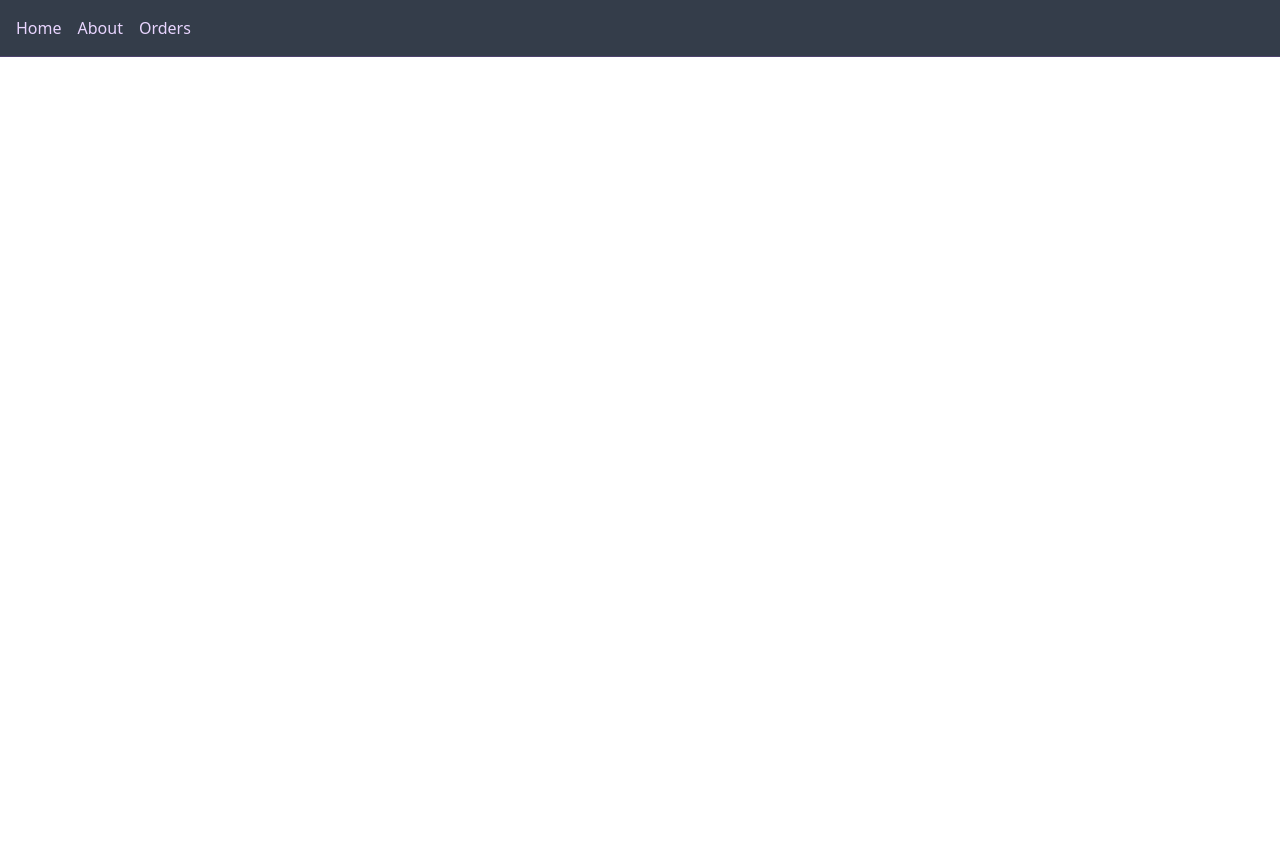
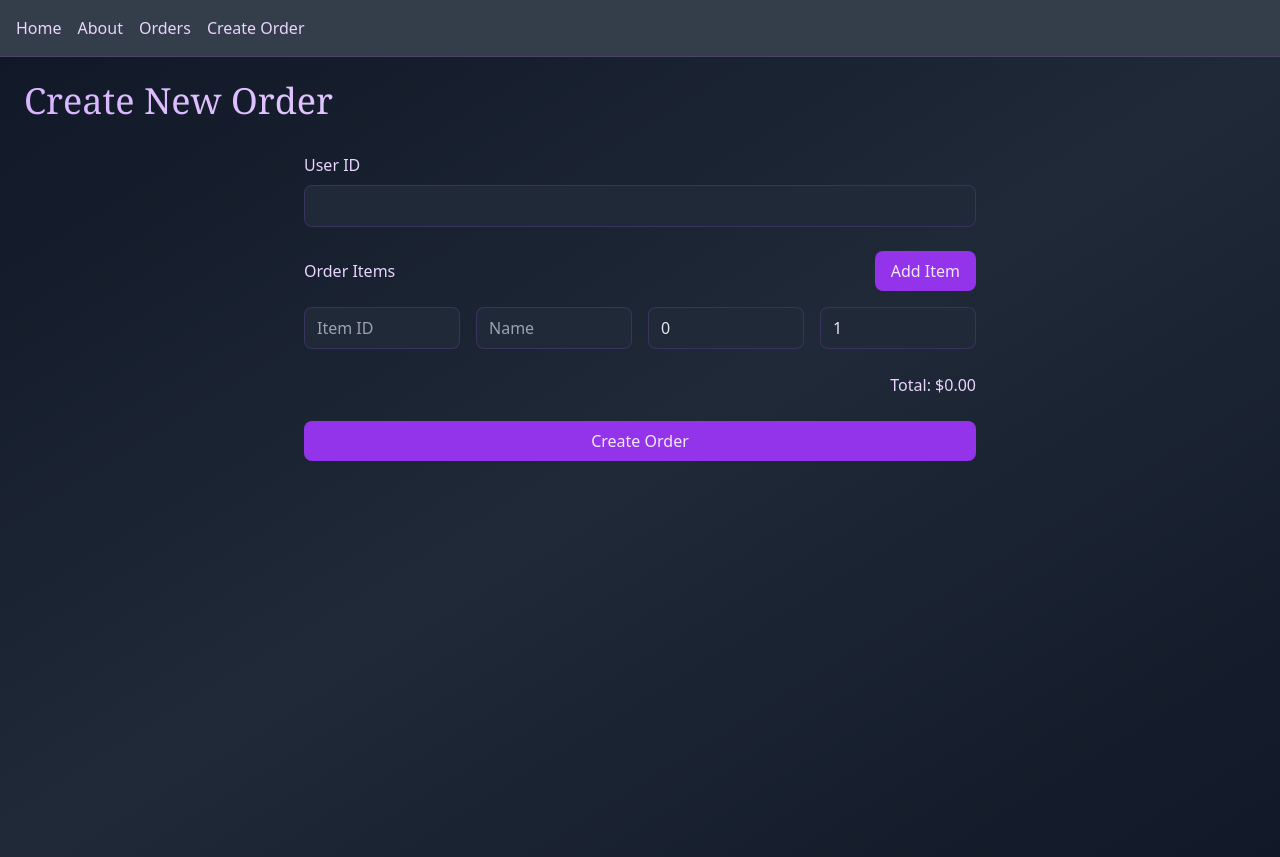
Before and after one commit to RashikShahjahan/ai-ecommerce, a React (Vite) app in the folder admin/frontend/: page /create-order in a window 1280 px wide. Before the commit this address had no page. Before the commit the page ends 800 px from the top, so only its background shows below. Built offline with nearby package versions, Linux system fonts and the light colour scheme.

Commit message:
✨ Feat: basic admin order page added

```diff
--- a/admin/frontend/src/App.tsx
+++ b/admin/frontend/src/App.tsx
@@ -2,6 +2,7 @@ import { BrowserRouter as Router, Routes, Route, Link } from 'react-router-dom';
 import Home from './pages/Home';
 import About from './pages/About';
 import Orders from './pages/OrderListing';
+import CreateOrder from './pages/CreateOrder';
 
 function App() {
   return (
@@ -9,13 +10,15 @@ function App() {
       <nav className="p-4 bg-gray-800/90 border-b border-purple-500/20">
         <Link to="/" className="mr-4 text-purple-200 hover:text-purple-100">Home</Link>
         <Link to="/about" className="mr-4 text-purple-200 hover:text-purple-100">About</Link>
-        <Link to="/orders" className="text-purple-200 hover:text-purple-100">Orders</Link>
+        <Link to="/orders" className="mr-4 text-purple-200 hover:text-purple-100">Orders</Link>
+        <Link to="/create-order" className="text-purple-200 hover:text-purple-100">Create Order</Link>
       </nav>
       <div>
         <Routes>
           <Route path="/" element={<Home />} />
           <Route path="/about" element={<About />} />
           <Route path="/orders" element={<Orders />} />
+          <Route path="/create-order" element={<CreateOrder />} />
         </Routes>
       </div>
     </Router>
--- /dev/null
+++ b/admin/frontend/src/pages/CreateOrder.tsx
@@ -0,0 +1,143 @@
+import { useState } from 'react';
+import axios from 'axios';
+import { useNavigate } from 'react-router-dom';
+
+interface OrderItem {
+    id: string;
+    name: string;
+    price: number;
+    quantity: number;
+}
+
+function CreateOrder() {
+    const navigate = useNavigate();
+    const [userId, setUserId] = useState('');
+    const [items, setItems] = useState<OrderItem[]>([
+        { id: '', name: '', price: 0, quantity: 1 }
+    ]);
+    const [loading, setLoading] = useState(false);
+    const [error, setError] = useState<string | null>(null);
+
+    const calculateTotal = () => {
+        return items.reduce((sum, item) => sum + (item.price * item.quantity), 0);
+    };
+
+    const handleAddItem = () => {
+        setItems([...items, { id: '', name: '', price: 0, quantity: 1 }]);
+    };
+
+    const handleItemChange = (index: number, field: keyof OrderItem, value: string | number) => {
+        const newItems = [...items];
+        newItems[index] = { ...newItems[index], [field]: value };
+        setItems(newItems);
+    };
+
+    const handleSubmit = async (e: React.FormEvent) => {
+        e.preventDefault();
+        setLoading(true);
+        setError(null);
+
+        try {
+            const orderData = {
+                userId,
+                items: items.map(item => item.id), // Send only item IDs as per API requirement
+                totalPrice: calculateTotal()
+            };
+
+            await axios.post('http://localhost:3001/api/orders', orderData);
+            navigate('/orders'); // Redirect to orders list after success
+        } catch (err) {
+            setError('Failed to create order. Please try again.');
+            console.error('Error creating order:', err);
+        } finally {
+            setLoading(false);
+        }
+    };
+
+    return (
+        <div className="p-6 bg-gradient-to-br from-gray-900 via-gray-800 to-gray-900 min-h-screen">
+            <h2 className="text-4xl font-serif bg-clip-text text-transparent bg-gradient-to-r from-purple-300 via-purple-200 to-purple-300 mb-8">
+                Create New Order
+            </h2>
+
+            <form onSubmit={handleSubmit} className="max-w-2xl mx-auto space-y-6">
+                <div className="space-y-2">
+                    <label className="block text-purple-200">User ID</label>
+                    <input
+                        type="text"
+                        value={userId}
+                        onChange={(e) => setUserId(e.target.value)}
+                        className="w-full bg-gray-800 text-gray-200 px-3 py-2 rounded-lg border border-purple-500/20 focus:outline-none focus:border-purple-500/50"
+                        required
+                    />
+                </div>
+
+                <div className="space-y-4">
+                    <div className="flex justify-between items-center">
+                        <label className="text-purple-200">Order Items</label>
+                        <button
+                            type="button"
+                            onClick={handleAddItem}
+                            className="px-4 py-2 bg-purple-600 text-purple-100 rounded-lg hover:bg-purple-700 transition-colors"
+                        >
+                            Add Item
+                        </button>
+                    </div>
+
+                    {items.map((item, index) => (
+                        <div key={index} className="grid grid-cols-4 gap-4">
+                            <input
+                                type="text"
+                                placeholder="Item ID"
+                                value={item.id}
+                                onChange={(e) => handleItemChange(index, 'id', e.target.value)}
+                                className="bg-gray-800 text-gray-200 px-3 py-2 rounded-lg border border-purple-500/20 focus:outline-none focus:border-purple-500/50"
+                                required
+                            />
+                            <input
+                                type="text"
+                                placeholder="Name"
+                                value={item.name}
+                                onChange={(e) => handleItemChange(index, 'name', e.target.value)}
+                                className="bg-gray-800 text-gray-200 px-3 py-2 rounded-lg border border-purple-500/20 focus:outline-none focus:border-purple-500/50"
+                                required
+                            />
+                            <input
+                                type="number"
+                                placeholder="Price"
+                                value={item.price}
+                                onChange={(e) => handleItemChange(index, 'price', parseFloat(e.target.value))}
+                                className="bg-gray-800 text-gray-200 px-3 py-2 rounded-lg border border-purple-500/20 focus:outline-none focus:border-purple-500/50"
+                                required
+                            />
+                            <input
+                                type="number"
+                                placeholder="Quantity"
+                                value={item.quantity}
+                                onChange={(e) => handleItemChange(index, 'quantity', parseInt(e.target.value))}
+                                className="bg-gray-800 text-gray-200 px-3 py-2 rounded-lg border border-purple-500/20 focus:outline-none focus:border-purple-500/50"
+                                required
+                            />
+                        </div>
+                    ))}
+                </div>
+
+                <div className="text-right text-purple-200">
+                    Total: ${calculateTotal().toFixed(2)}
+                </div>
+
+                {error && <div className="text-red-400">{error}</div>}
+
+                <button
+                    type="submit"
+                    disabled={loading}
+                    className="w-full px-4 py-2 bg-purple-600 text-purple-100 rounded-lg hover:bg-purple-700 transition-colors disabled:bg-purple-800"
+                >
+                    {loading ? 'Creating...' : 'Create Order'}
+                </button>
+            </form>
+        </div>
+    );
+}
+
+export default CreateOrder;
```
